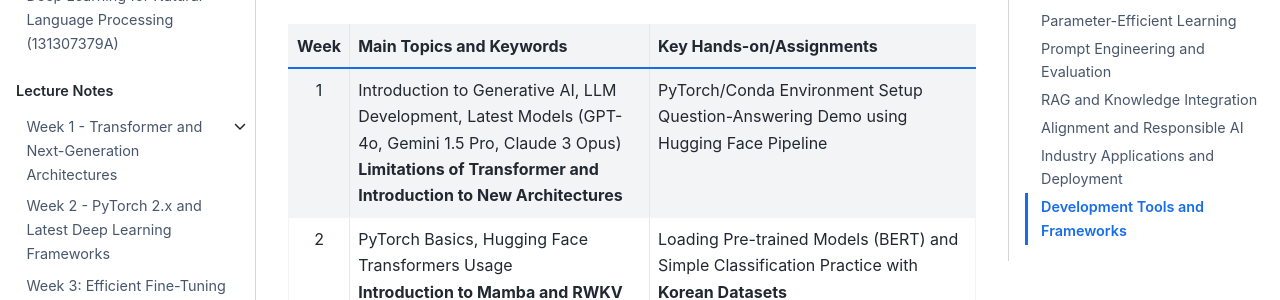
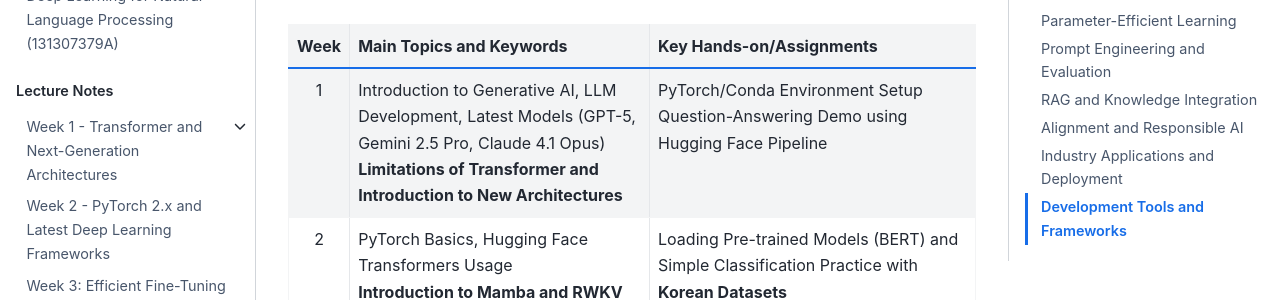
Before and after one commit to entelecheia/deepnlp-2025, a Jupyter Book: the page built from book/en/syllabus/index.md, in a window 1280 px wide and 900 px high, scrolled down 1463 px. Shown: the part 180-480 px from the top of the window. Built offline with Jupyter Book 1.0.4 settings and Sphinx 7.4.7 and the Sphinx Book theme 1.1.4, drawn with Linux system fonts in a browser that asks for light colours.

Commit message:
chore: Update Week 1 content in English and Korean syllabi

```diff
--- a/book/en/syllabus/index.md
+++ b/book/en/syllabus/index.md
@@ -34,7 +34,7 @@ This course is designed for third-year undergraduate level and assumes completio
 
 | Week | Main Topics and Keywords                                                                                                                 | Key Hands-on/Assignments                                                                           |
 | :--: | :---------------------------------------------------------------------------------------------------------------------------------- | :--------------------------------------------------------------------------------------- |
-|  1   | Introduction to Generative AI, LLM Development, Latest Models (GPT-4o, Gemini 1.5 Pro, Claude 3 Opus)<br/>**Limitations of Transformer and Introduction to New Architectures** | PyTorch/Conda Environment Setup<br/>Question-Answering Demo using Hugging Face Pipeline               |
+|  1   | Introduction to Generative AI, LLM Development, Latest Models (GPT-5, Gemini 2.5 Pro, Claude 4.1 Opus)<br/>**Limitations of Transformer and Introduction to New Architectures** | PyTorch/Conda Environment Setup<br/>Question-Answering Demo using Hugging Face Pipeline               |
 |  2   | PyTorch Basics, Hugging Face Transformers Usage<br/>**Introduction to Mamba and RWKV Architectures**                                                  | Loading Pre-trained Models (BERT) and Simple Classification Practice with **Korean Datasets**<br/>Mamba Model Demo |
 |  3   | Fine-tuning Pre-trained Models: fine-tuning vs. full-training<br/>**Latest State Space Model Practice**                                           | Programming Assignment 1: **Performance Comparison Experiment between Transformer and SSM (Korean Classification Task)**             |
 |  4   | **Scientific Prompt Engineering** – Various Techniques, DSPy Framework, Automatic Prompt Optimization                                                 | Hands-on Practice for Automatic Prompt Optimization using DSPy                                                  |
```
Also changed, not shown: book/ko/syllabus/index.md (+1 -1 lines).
